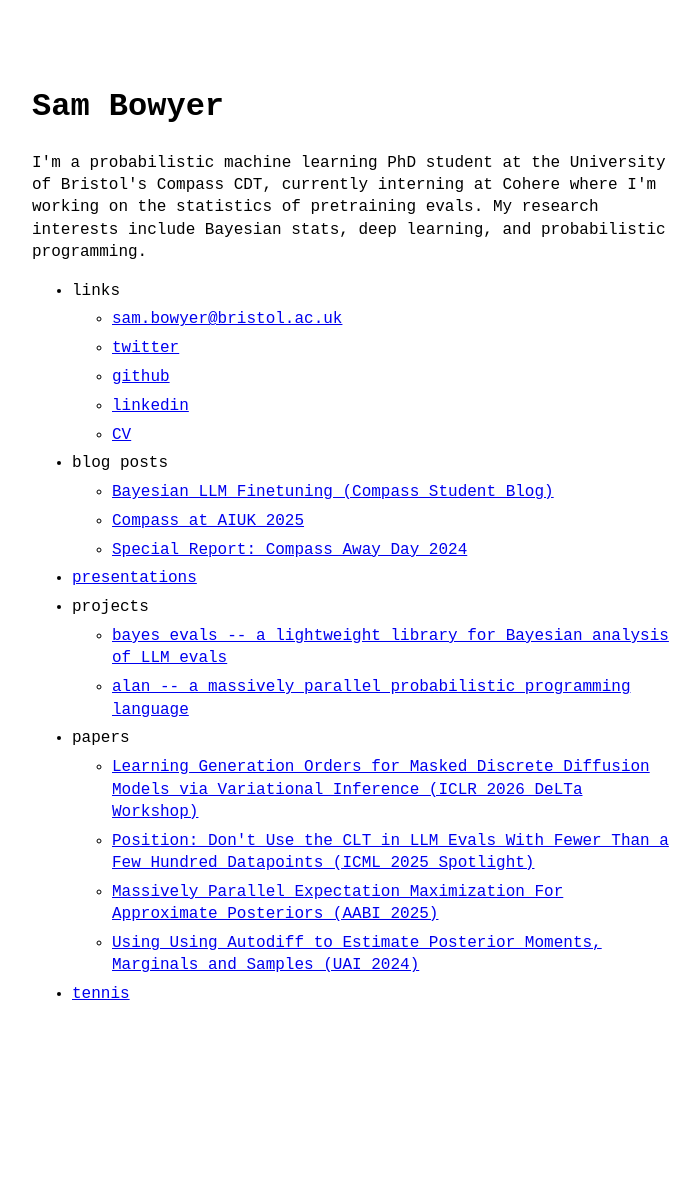
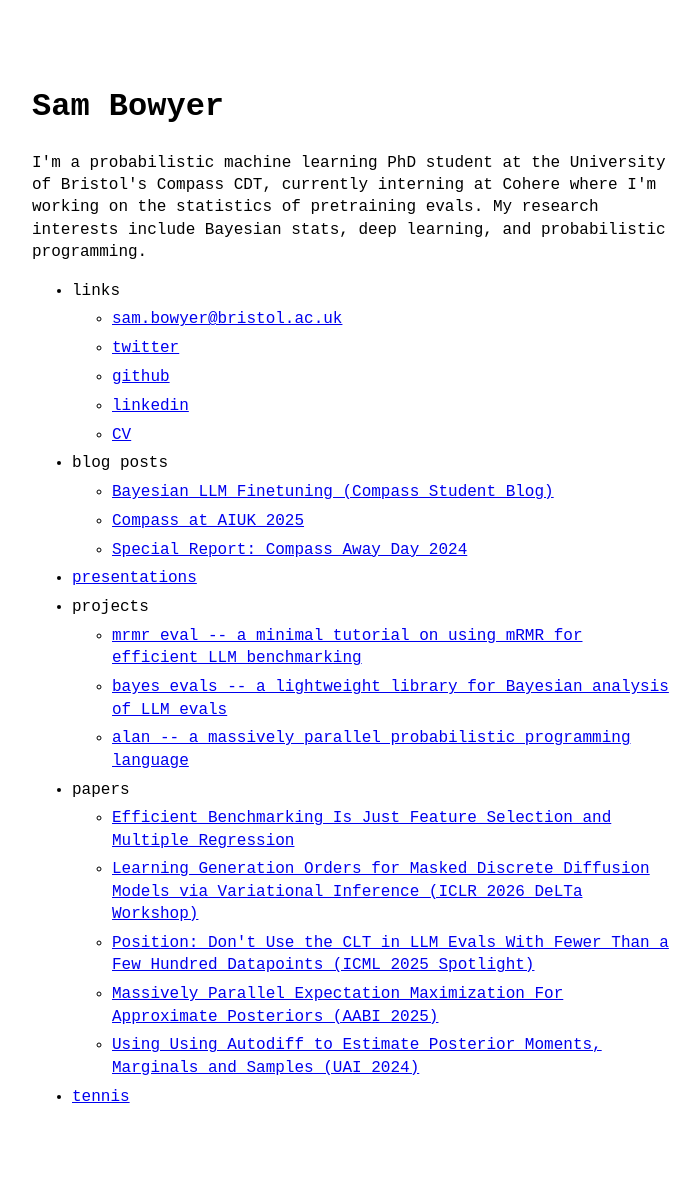
Before and after one commit to sambowyer/sambowyer.github.io, a Jekyll site: the page built from index.md, in a window 1280 px wide. Shown: the whole page, without its empty margins (288-988 px from the left). Built offline with Jekyll 4.4.1, drawn with Linux system fonts in a browser that asks for light colours; before the commit the page ends 1086 px from its top, so only the background shows below that.

Commit message:
Add new projects and papers to menu.yml

```diff
--- a/_data/menu.yml
+++ b/_data/menu.yml
@@ -36,6 +36,8 @@
 
   - title: projects
     entries:
+      - title: mrmr_eval -- a minimal tutorial on using mRMR for efficient LLM benchmarking
+        url: https://github.com/sambowyer/mrmr_eval/
       - title: bayes_evals -- a lightweight library for Bayesian analysis of LLM evals
         url: https://github.com/sambowyer/bayes_evals
       - title: alan -- a massively parallel probabilistic programming language
@@ -43,6 +45,8 @@
 
   - title: papers
     entries:
+      - title: "Efficient Benchmarking Is Just Feature Selection and Multiple Regression"
+        url: https://arxiv.org/abs/2605.25773
       - title: "Learning Generation Orders for Masked Discrete Diffusion Models via Variational Inference (ICLR 2026 DeLTa Workshop)"
         url: https://arxiv.org/abs/2602.23968
       - title: "Position: Don't Use the CLT in LLM Evals With Fewer Than a Few Hundred Datapoints (ICML 2025 Spotlight)"
```
